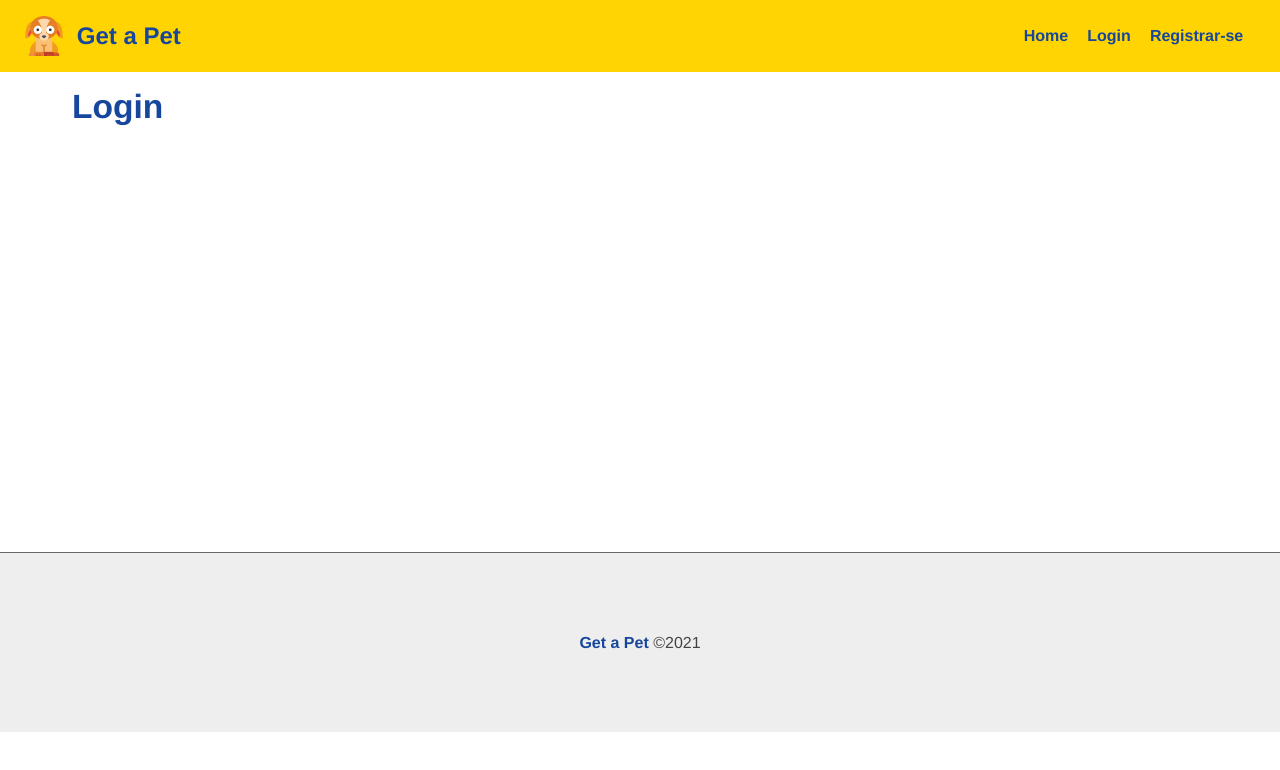
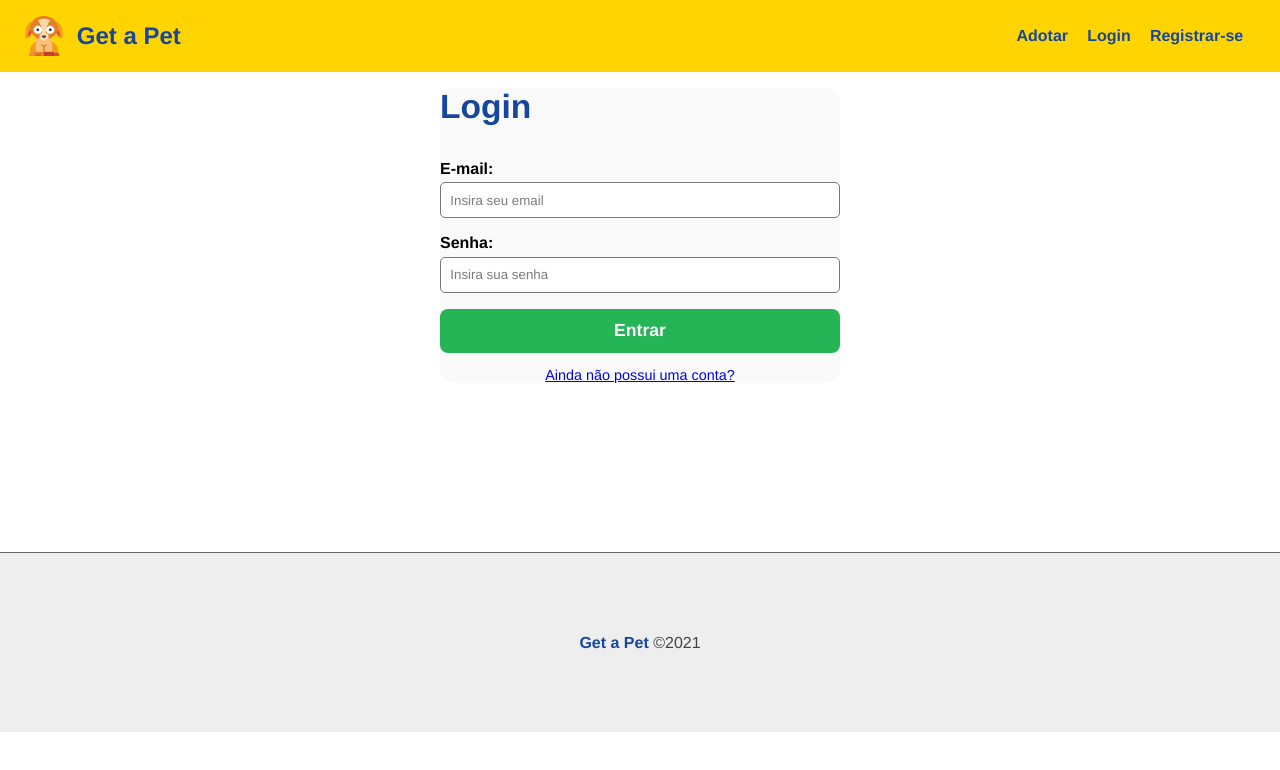
Before and after one commit to italloTheBoy/Get-a-pet, a React (Create React App) app in the folder frontend/: page /login in a window 1280 px wide. Shown: the top 770 px of the page. Built offline with nearby package versions, Linux system fonts and the light colour scheme.

Commit message:
logout && login

```diff
--- a/frontend/src/components/layouts/Message.jsx
+++ b/frontend/src/components/layouts/Message.jsx
@@ -15,9 +15,11 @@ export default function Message() {
         setMsg(msg)
         setType(type)
 
+        let time = type === 'error' ? 5000 : 3000
+
         setTimeout(() => {
           setVisibility(false)
-        }, 10000)
+        }, time)
       })
 
     }, [])
--- a/frontend/src/components/layouts/Navbar.jsx
+++ b/frontend/src/components/layouts/Navbar.jsx
@@ -5,8 +5,7 @@ import styles from './Navbar.module.css'
 import Logo from '../../assets/img/logo.png'
 
 function Navbar () {
-  const { auth } = useContext(Context)
-
+  const { auth, logout } = useContext(Context)
 
   return (
     <nav className={styles.navbar}>
@@ -17,12 +16,12 @@ function Navbar () {
 
       <ul className="bold">
         <li>
-          <Link to="/">Home</Link>
+          <Link to="/">Adotar</Link>
         </li>
 
         { auth ? (
           <>
-            <p>Logado</p>
+            <li onClick={logout}>Logout</li>
           </>
         ) : (
           <>
--- a/frontend/src/components/layouts/Navbar.module.css
+++ b/frontend/src/components/layouts/Navbar.module.css
@@ -26,7 +26,7 @@
   text-decoration: none;
   color: var(--c2);
   cursor: pointer;
-  transition: .5s;
+  transition: .2s;
   padding: .1em .2em;
   margin-right: .2em;
   border-radius: 5px;
@@ -35,6 +35,7 @@
 .navbar li:hover {
   background-color: var(--c2);
   color: var(--c1);
+  padding: .5em;
 }
 
 .navbar li:hover > a {
--- a/frontend/src/components/pages/Auth/Login.jsx
+++ b/frontend/src/components/pages/Auth/Login.jsx
@@ -1,7 +1,55 @@
+import { useState, useContext } from 'react'
+import { Link } from 'react-router-dom'
+import { Context } from '../../../context/UserContext'
+import Input from '../../form/Input'
+import styles from '../../form/Form.module.css'
+
 function Login () {
+
+  const [user, setUser] = useState({})
+  const { login } = useContext(Context)
+
+
+  function handleChange (event) {
+    setUser({ ...user, [event.target.name]: event.target.value })
+  }
+
+  function submit (event) {
+    event.preventDefault()
+
+    login(user)
+  }
+
   return (
     <main>
-      <h1>Login</h1>
+      <form onSubmit={submit} className={styles.form}>
+        <h1>Login</h1>
+
+        <Input
+          text="E-mail:"
+          type="email"
+          name="email"
+          placeholder="Insira seu email"
+          onChange={handleChange}
+        />
+
+        <Input
+          text="Senha:"
+          type="password"
+          name="password"
+          placeholder="Insira sua senha"
+          onChange={handleChange}
+        />
+
+        <button type="submit">Entrar</button>
+
+        <footer>
+          <Link to="/register">
+            Ainda não possui uma conta?
+          </Link>
+        </footer>
+
+      </form>
     </main>
   )
 }
--- a/frontend/src/components/pages/Auth/Register.jsx
+++ b/frontend/src/components/pages/Auth/Register.jsx
@@ -14,7 +14,7 @@ export default function Register () {
     setUser({ ...user, [event.target.name]: event.target.value })
   }
 
-  function handleSubmit (event) {
+  function submit (event) {
     event.preventDefault()
 
     register(user)
@@ -22,7 +22,7 @@ export default function Register () {
 
   return (
     <main>
-      <form onSubmit={handleSubmit} className={styles.form}>
+      <form onSubmit={submit} className={styles.form}>
         <h1>Registrar-se</h1>
 
         <Input
--- a/frontend/src/context/UserContext.jsx
+++ b/frontend/src/context/UserContext.jsx
@@ -5,10 +5,10 @@ import useAuth from "../hooks/useAuth";
 const Context = createContext()
 
 function UserProvider ({ children }) {
-  const { register, auth } = useAuth()
+  const {auth, register, login, logout } = useAuth()
 
   return (
-    <Context.Provider value={{register, auth}}>
+    <Context.Provider value={{auth, register, login, logout }}>
       {children}
     </Context.Provider>
   )
--- a/frontend/src/hooks/useAuth.js
+++ b/frontend/src/hooks/useAuth.js
@@ -15,7 +15,7 @@ export default function useAuth() {
     const token = localStorage.getItem('token')
 
     if (token) {
-      api.defaults.headers.common['Authorization'] = `Bearer ${JSON.parse(token)}`
+      api.defaults.headers.Authorization = `Bearer ${JSON.parse(token)}`
 
       setAuth(true)
     }
@@ -30,17 +30,45 @@ export default function useAuth() {
     navigate('/')
   }
 
+  async function logout() {
+
+    setAuth(false)
+    localStorage.removeItem('token')
+    api.defaults.headers.Authorization = undefined
+
+    navigate('/login')
+
+  }
+
+  async function login(user) {
+
+    let flashText = 'Login Realizado.'
+    let flashType = 'success'
+
+    try {
+      const data = await api.post('/login', user).then(res => res.data)
+
+      await log(data)
+    }
+    catch (err) {
+      flashText = err.response.data.error.message
+      flashType = 'error'
+    }
+
+    setFlash(flashText, flashType)
+  }
+
   async function register(user) {
     let flashText = 'Cadastro Realizado.'
     let flashType = 'success'
 
     try{
-      const data = await api.post('/register', user).then(response => response.data)
+      const data = await api.post('/register', user).then(res => res.data)
 
       await log(data)
     }
-    catch (error) {
-      flashText = error.response.data.message
+    catch (err) {
+      flashText = err.response.data.message
       flashType = 'error'
     }
 
@@ -48,5 +76,5 @@ export default function useAuth() {
   }
 
 
-  return { register, auth }
+  return { auth, register, logout, login }
 }
```
Also changed, not shown: 1 other file (tests, documents, lock files or other folders).
